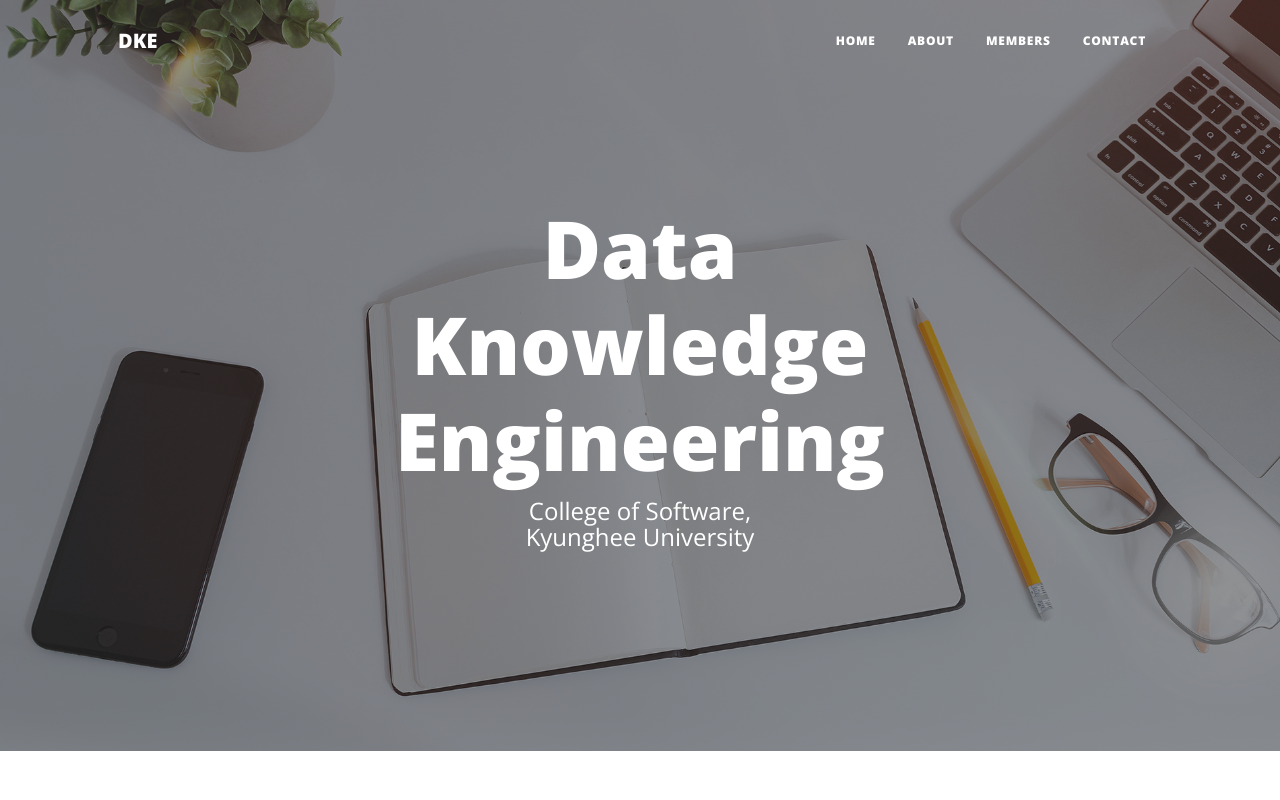
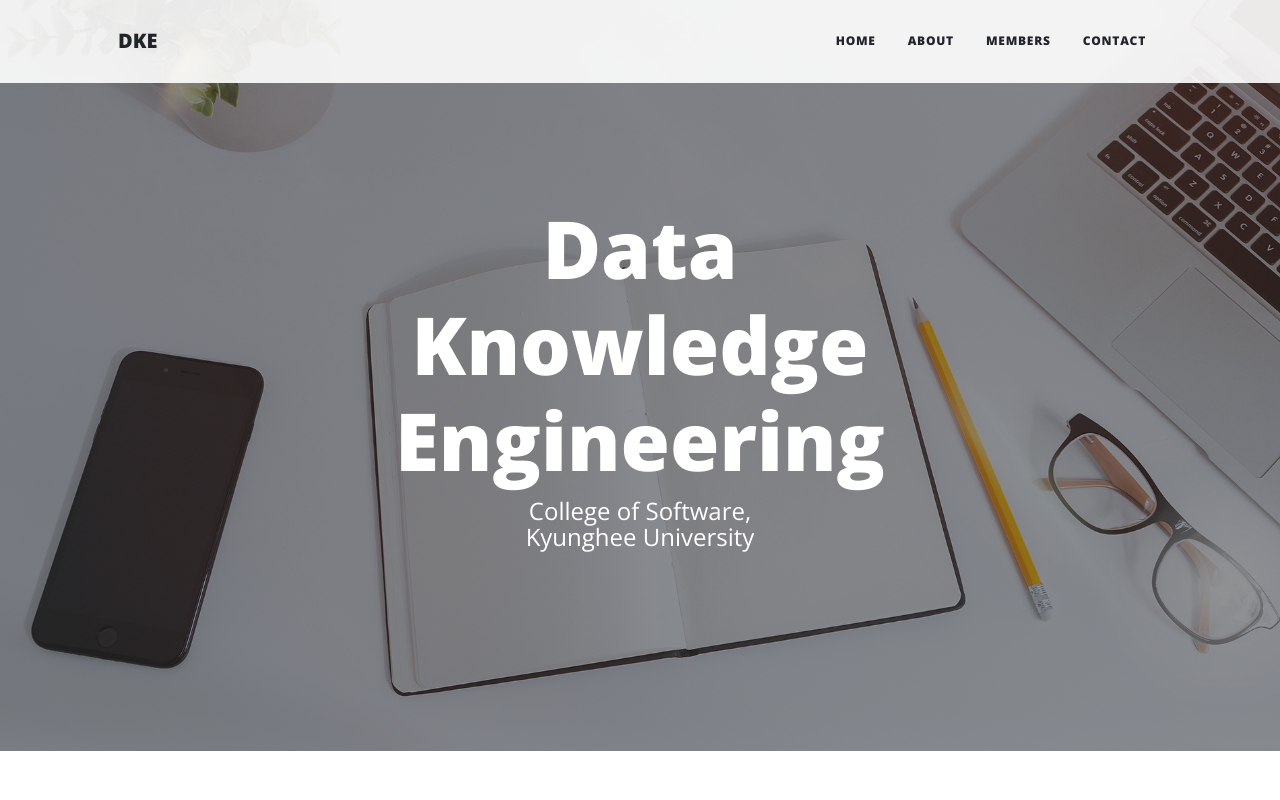
Before and after one commit to initmumu/dke_web_page, a plain HTML site: page index.html in a window 1280 px wide. Shown: the top 800 px of the page. Drawn offline with nearby package versions, Linux system fonts and the light colour scheme.

Commit message:
edit nav

```diff
--- a/index.html
+++ b/index.html
@@ -17,7 +17,7 @@
     </head>
     <body>
         <!-- Navigation-->
-        <nav class="navbar navbar-expand-lg navbar-light" id="mainNav">
+        <nav class="navbar navbar-expand-lg navbar-light is-fixed is-visible" id="mainNav">
             <div class="container px-4 px-lg-5">
                 <a class="navbar-brand" href="index.html">DKE</a>
                 <button class="navbar-toggler" type="button" data-bs-toggle="collapse" data-bs-target="#navbarResponsive" aria-controls="navbarResponsive" aria-expanded="false" aria-label="Toggle navigation">
--- a/js/scripts.js
+++ b/js/scripts.js
@@ -3,6 +3,7 @@
 * Copyright 2013-2022 Start Bootstrap
 * Licensed under MIT (https://github.com/StartBootstrap/startbootstrap-clean-blog/blob/master/LICENSE)
 */
+
 window.addEventListener('DOMContentLoaded', () => {
     let scrollPos = 0;
     const mainNav = document.getElementById('mainNav');
@@ -11,18 +12,13 @@ window.addEventListener('DOMContentLoaded', () => {
         const currentTop = document.body.getBoundingClientRect().top * -1;
         if ( currentTop < scrollPos) {
             // Scrolling Up
-            if (currentTop > 0 && mainNav.classList.contains('is-fixed')) {
-                mainNav.classList.add('is-visible');
+            if (currentTop == 0) {
+                mainNav.classList.remove('active');
             } else {
-                console.log(123);
-                mainNav.classList.remove('is-visible', 'is-fixed');
             }
         } else {
             // Scrolling Down
-            mainNav.classList.remove(['is-visible']);
-            if (currentTop > headerHeight && !mainNav.classList.contains('is-fixed')) {
-                mainNav.classList.add('is-fixed');
-            }
+            mainNav.classList.add('active');
         }
         scrollPos = currentTop;
     });
```
Also changed, not shown: about.html (+1 -1 lines), css/styles.css.
